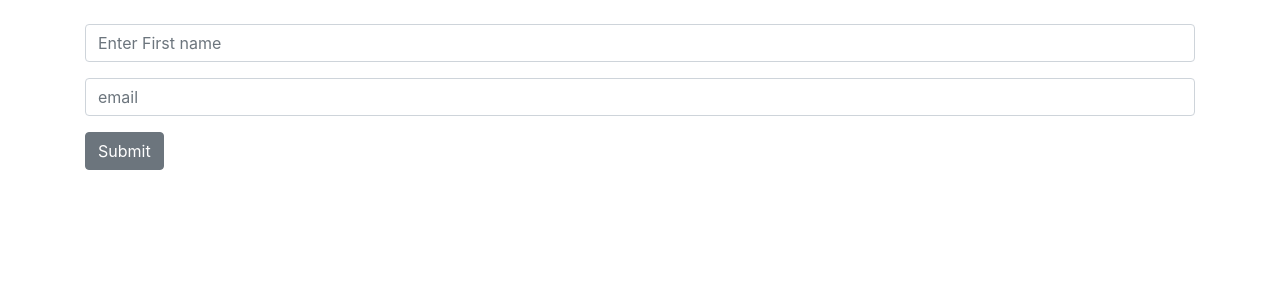
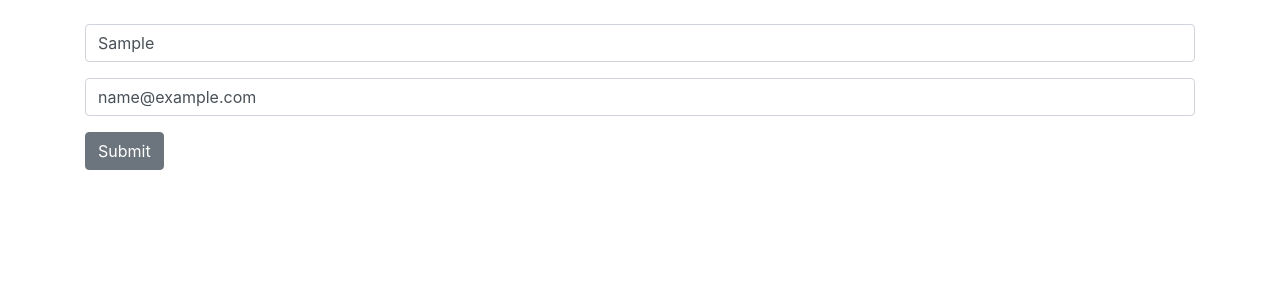
Before and after one commit to ShivamSainier/Python-Flask-, a Flask app: template templates/suscribe.html in a window 1280 px wide. Shown: the part 56-356 px from the top of the page. Run offline with Flask 2, Linux system fonts and the light colour scheme; the template is opened without the code that fills it: most values are stand-ins (such as "Sample title", 1, 10 or a date in 2020); some libraries are stand-ins or nearby versions.

Commit message:
Add Alert in our Website

```diff
--- a/templates/suscribe.html
+++ b/templates/suscribe.html
@@ -2,13 +2,20 @@
 
 {% block content%}
 <div class="container">
+  {% if message %}
+  <div class="alert alert-primary alert-dismissible fade show mt-4">
+    <strong>Warning!</strong> {{message}}
+    <button type="button" class="close" data-dismiss="alert">&times;</button>
+  </div>
+    {% endif %}
+
 <form method="post" action="/form">
 
     <div class="form-group mt-4">
-      <input type="text" class="form-control" id="exampleInputEmail1" aria-describedby="emailHelp" placeholder="Enter First name" name="firstname">
+      <input type="text" class="form-control" id="exampleInputEmail1" aria-describedby="emailHelp" placeholder="Enter First name" name="firstname" value={{first}}>
     </div>
     <div class="form-group">
-      <input type="text" class="form-control" id="exampleInputPassword1" placeholder="email" name="email">
+      <input type="text" class="form-control" id="exampleInputPassword1" placeholder="email" name="email" value={{email}}>
     </div>
     <button type="submit" class="btn btn-secondary">Submit</button>
   </form>
```
